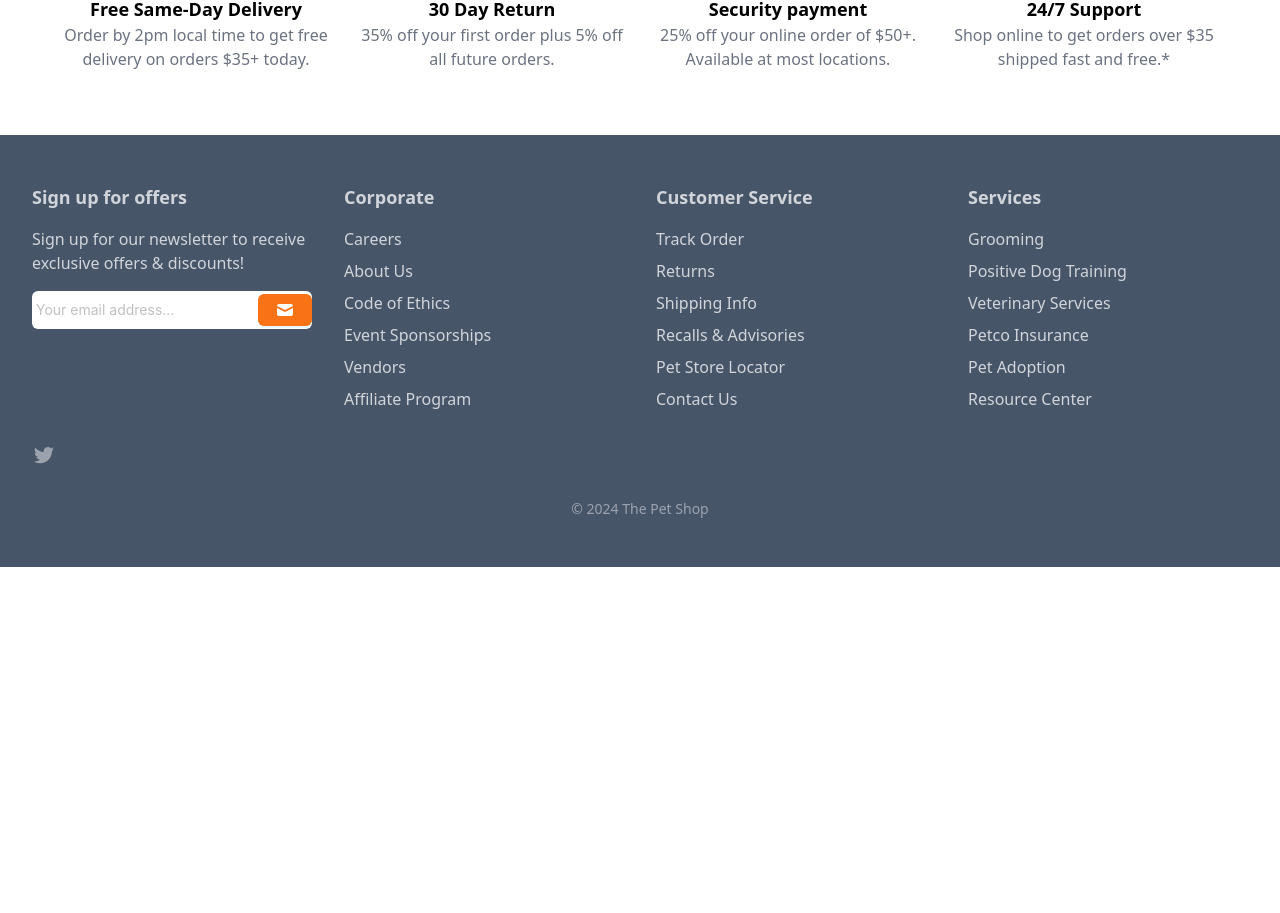
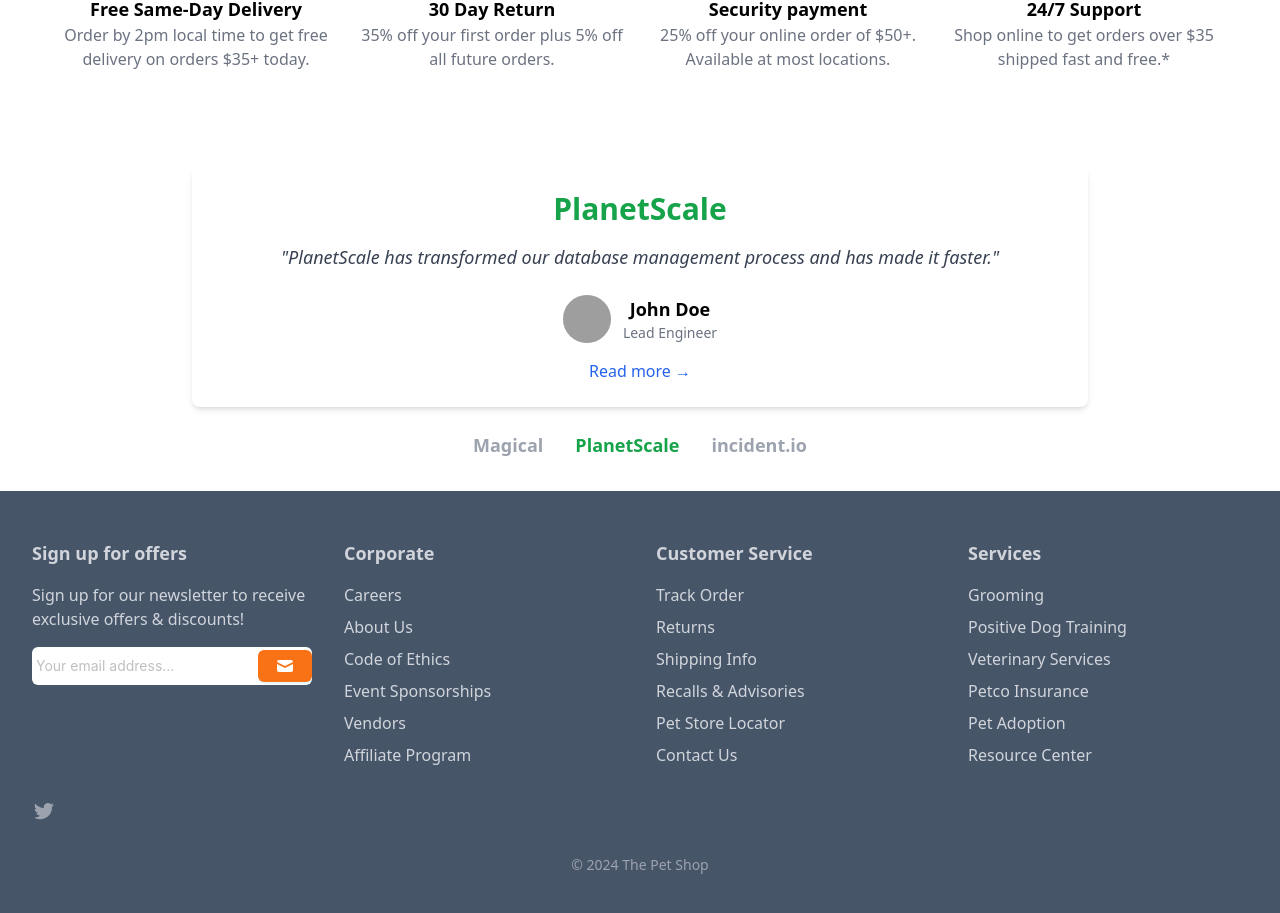
Before and after one commit to ProdigyLab/PawsAndTails-Client, a Next.js app: page / in a window 1280 px wide. Shown: the part 2493-3406 px from the top of the page. Before the commit the page ends 3060 px from the top, so only its background shows below. Built offline with nearby package versions, Linux system fonts and the light colour scheme; grey boxes are pictures that could not be loaded.

Commit message:
feat: registration form design and implementation

```diff
--- a/src/app/page.tsx
+++ b/src/app/page.tsx
@@ -7,6 +7,7 @@
 import PetPolicyDescription from "@/components/ui/features/PetPolicyDescription";
 import HeroComponent from "@/components/ui/features/Hero/hero";
 import MobileAppSection from "@/components/ui/features/petFoods";
+import CompanySlider from "@/components/ui/elements/Slider";
 
 export default function Home() {
   return (
@@ -28,6 +29,7 @@
         <PetCardComponent/>
         <MobileAppSection/>
         <PetPolicyDescription/>
+        <CompanySlider/>
       </main>
     </>
   );
--- a/src/components/auth/register/registerComponent.tsx
+++ b/src/components/auth/register/registerComponent.tsx
@@ -20,6 +20,10 @@
     strFirstName,
     strLastName,
     strPhone,
+    strImageURL,
+    dteCreatedAt,
+    dteLastLoginAt,
+    intOrganizationId,
   } = UseAppSelector(
     (state) => state?.registerAuthReducer?.registerAuth?.registerInput
   );
@@ -37,13 +41,17 @@
       const response = await postMethod({
         route: endPoints.auth.register,
         postData: {
-          name: strUserName,
-          email: strEmail,
-          password: strPassword,
-          first_name: strFirstName,
-          last_name: strLastName,
-          phone: strPhone,
-          role: "Customer",
+          strUserName: strUserName,
+          strEmail: strEmail,
+          strPassword: strPassword,
+          strFirstName: strFirstName,
+          strLastName: strLastName,
+          strPhone: strPhone,
+          strImageURL: strImageURL,
+          dteCreatedAt: dteCreatedAt,
+          dteLastLoginAt: dteLastLoginAt,
+          intOrganizationId: intOrganizationId,
+          // role: "Customer",
         },
       });
       if (response.data.statusCode == 200) {
@@ -54,6 +62,8 @@
             password: strPassword,
           },
         });
+        console.log("loginResponse", loginResponse);
+
         if (loginResponse.data.statusCode === 200) {
           await signIn("credentials", {
             ...response?.data?.user,
--- /dev/null
+++ b/src/components/ui/elements/Slider/index.tsx
@@ -0,0 +1,123 @@
+// components/CompanySlider.tsx
+
+import { useState, useEffect } from 'react';
+import { Swiper, SwiperSlide } from 'swiper/react';
+import 'swiper/css';
+import 'swiper/css/navigation';
+import 'swiper/css/pagination';
+import 'swiper/css/effect-fade';
+import SwiperCore from 'swiper';
+import { Autoplay, EffectFade } from 'swiper/modules';
+
+// Install Swiper modules
+SwiperCore.use([Autoplay, EffectFade]);
+
+// Install Swiper modules
+SwiperCore.use([Autoplay, EffectFade]);
+
+interface SlideData {
+  id: number;
+  company: string;
+  quote: string;
+  person: string;
+  role: string;
+  imageUrl: string;
+}
+
+const slidesData: SlideData[] = [
+  {
+    id: 1,
+    company: 'Magical',
+    quote: 'We did consider open source, but WorkOS provided a far superior developer experience.',
+    person: 'Jeanne Thai',
+    role: 'Product Manager',
+    imageUrl: '/path-to-image.jpg', // Use actual image URL
+  },
+  {
+    id: 2,
+    company: 'PlanetScale',
+    quote: 'PlanetScale has transformed our database management process and has made it faster.',
+    person: 'John Doe',
+    role: 'Lead Engineer',
+    imageUrl: '/path-to-image.jpg', // Use actual image URL
+  },
+  {
+    id: 3,
+    company: 'incident.io',
+    quote: 'Incident management has become a breeze with incident.io.',
+    person: 'Alice Smith',
+    role: 'Tech Lead',
+    imageUrl: '/path-to-image.jpg', // Use actual image URL
+  },
+  // Add more slides as needed
+];
+
+const CompanySlider = () => {
+  const [activeCompany, setActiveCompany] = useState<string>('Magical');
+
+  const handleCompanyClick = (company: string) => {
+    setActiveCompany(company);
+  };
+
+  useEffect(() => {
+    const interval = setInterval(() => {
+      const currentIndex = slidesData.findIndex((slide) => slide.company === activeCompany);
+      const nextIndex = (currentIndex + 1) % slidesData.length;
+      setActiveCompany(slidesData[nextIndex].company);
+    }, 3000); // Auto-slide every 3 seconds
+    return () => clearInterval(interval);
+  }, [activeCompany]);
+
+  return (
+    <div className="container mx-auto py-8">
+      {/* Swiper for Testimonial Slides */}
+      <div className="bg-white shadow-md p-6 rounded-lg max-w-4xl mx-auto">
+        <Swiper
+          effect="fade"
+          autoplay={{ delay: 3000 }}
+          spaceBetween={30}
+          slidesPerView={1}
+          fadeEffect={{ crossFade: true }}
+          onSlideChange={(swiper) => setActiveCompany(slidesData[swiper.realIndex].company)}
+          onSwiper={(swiper) => swiper.slideTo(slidesData.findIndex((s) => s.company === activeCompany))}
+        >
+          {slidesData.map((slide) => (
+            <SwiperSlide key={slide.id}>
+              <div className="text-center">
+                <h2 className="text-3xl font-bold mb-4 text-green-600">{slide.company}</h2>
+                <p className="text-lg italic mb-6 text-gray-700">"{slide.quote}"</p>
+                <div className="flex items-center justify-center mb-4">
+                  <div className="w-12 h-12 rounded-full bg-gray-200 mr-3 overflow-hidden">
+                    <img src={slide.imageUrl} alt={slide.person} className="w-full h-full object-cover" />
+                  </div>
+                  <div>
+                    <h4 className="text-lg font-semibold">{slide.person}</h4>
+                    <p className="text-sm text-gray-500">{slide.role}</p>
+                  </div>
+                </div>
+                <button className="text-blue-600 hover:underline">Read more &rarr;</button>
+              </div>
+            </SwiperSlide>
+          ))}
+        </Swiper>
+      </div>
+
+      {/* Company Name List */}
+      <div className="flex justify-center space-x-8 mt-6">
+        {slidesData.map((slide) => (
+          <button
+            key={slide.id}
+            className={`text-lg font-semibold ${
+              slide.company === activeCompany ? 'text-green-600' : 'text-gray-400'
+            }`}
+            onClick={() => handleCompanyClick(slide.company)}
+          >
+            {slide.company}
+          </button>
+        ))}
+      </div>
+    </div>
+  );
+};
+
+export default CompanySlider;
--- a/src/redux/interface/index.ts
+++ b/src/redux/interface/index.ts
@@ -10,12 +10,17 @@
 export interface IRegisterAuthReducer {
   isSubmitting: boolean;
   registerInput: {
+    intRoleId: number
     strUserName: string
     strFirstName: string
     strLastName: string
     strEmail: string
     strPhone: string
     strPassword: string
+    strImageURL: string;
+    dteCreatedAt: Date;
+    dteLastLoginAt: Date;
+    intOrganizationId: number;
   };
   errors: any
 }
--- a/src/redux/reducers/registerReducer.ts
+++ b/src/redux/reducers/registerReducer.ts
@@ -4,12 +4,17 @@
 
 const initialState: IRegisterAuthReducer = {
 registerInput: {
+  intRoleId: 0,
   strUserName: "",
   strFirstName: "",
   strLastName: "",
   strPhone: "",
   strEmail: "",
   strPassword: "",
+  strImageURL: "",
+  dteCreatedAt: new Date(),
+  dteLastLoginAt: new Date(),
+  intOrganizationId: 0,
 },
   isSubmitting: false,
   errors: "",
--- a/src/utils/api/route.ts
+++ b/src/utils/api/route.ts
@@ -2,12 +2,12 @@
   //AuthApi
   auth: {
     //login api
-    login: "auth/login",
+    login: "login",
     logout: "auth/logout",
     // register api
     sendOtp: "auth/sendOtp",
     verifyOtp: "auth/verifyOtp",
-    register: "auth/register",
+    register: "users",
     //forgot-password
     updatePassword: "auth/forgot-password",
     //refreshtokenvalidate
```
Also changed, not shown: package.json (+8 -1 lines).
